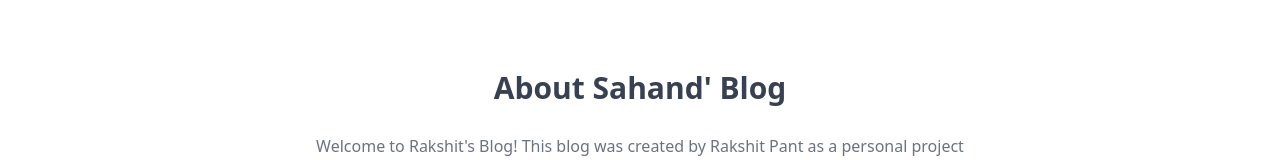
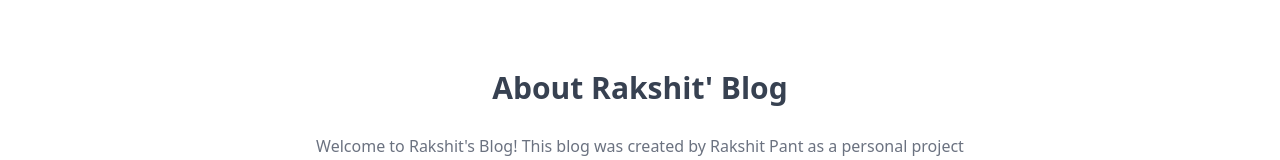
Before and after one commit to Rakshitpant22/Blog-App, a React (Vite) app in the folder client/: page /about in a window 1280 px wide. Shown: the part 256-416 px from the top of the page. Built offline with nearby package versions, Linux system fonts and the light colour scheme; no server answers.

Commit message:
some changes made

```diff
--- a/client/src/pages/About.jsx
+++ b/client/src/pages/About.jsx
@@ -6,7 +6,7 @@ export default function About() {
       <div className='max-w-2xl mx-auto p-3 text-center'>
         <div>
           <h1 className='text-3xl font font-semibold text-center my-7'>
-            About Sahand' Blog
+            About Rakshit' Blog
           </h1>
           <div className='text-md text-gray-500 flex flex-col gap-6'>
             <p>
```
